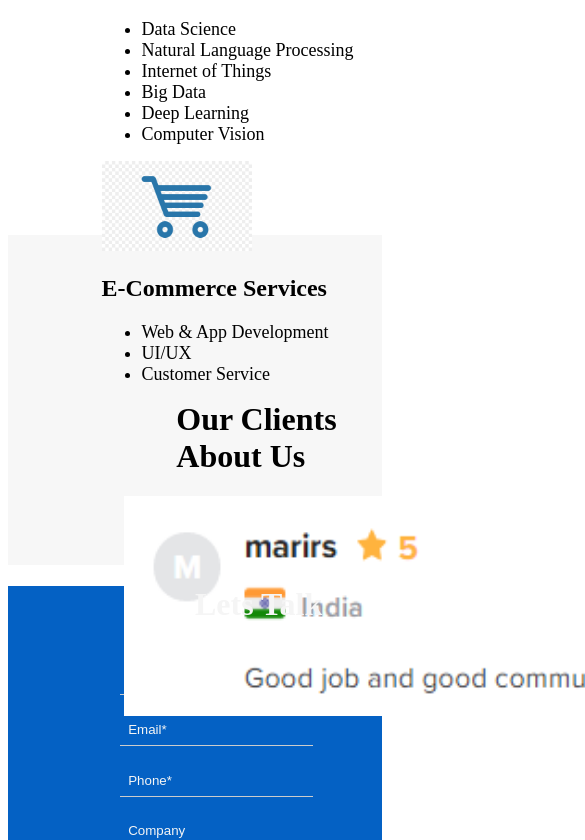
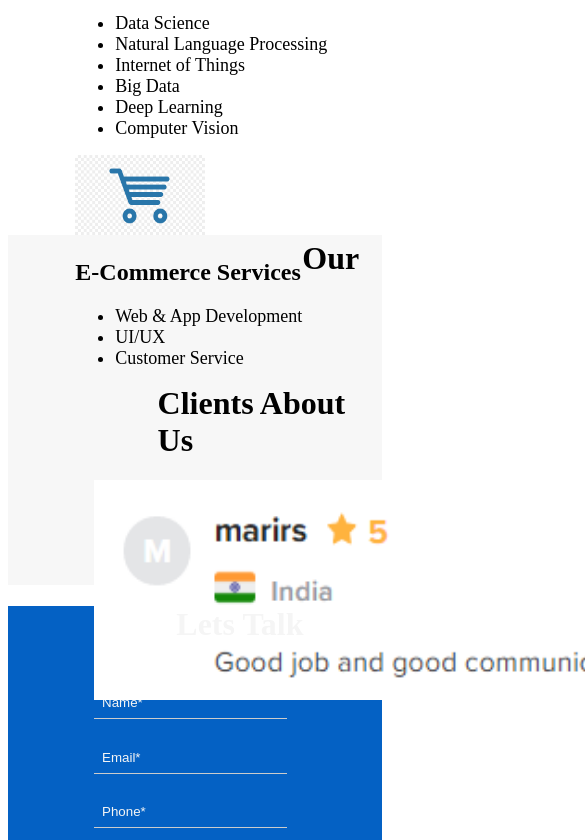
Before and after one commit to arsamawan/Miz-Corporate, an Angular app: page / in a window 390 px wide. Shown: the part 917-1757 px from the top of the page, 585 px wide, since content can reach past the window. Built offline with nearby package versions, Linux system fonts and the light colour scheme.

Commit message:
1024px Main

```diff
--- a/src/app/main/main.component.css
+++ b/src/app/main/main.component.css
@@ -113,6 +113,71 @@ Responsiveness for Laptops*/
 
 /*Responsiveness for Tablets*/
 @media screen and (max-width: 1024px) {
+  .service-main h1{
+    padding-left: 45%;
+    padding-top: 2%;
+  }
+  .service-main div {
+    float: left;
+    padding-left: 18%;
+  }
+  .service-main img{
+    width: 130px;
+    height: 80px;
+  }
+  .feedback{
+    margin-top: 270px;
+    height:350px;
+    background-color: #f7f7f7;
+  }
+  .feedback h1{
+    padding-left: 40%;
+    padding-top: 1.5%;
+  }
+  .feedback img{
+    margin-left: 23%;
+    height: 220px;
+  }
+  .contact-us{
+    height: 450px;
+    width: 100%;
+    background-color:#0461c4;
+
+  }
+  .contact-us h1{
+    padding-left: 45%;
+    color: whitesmoke;
+  }
+  input{
+    margin-left:23%;
+    margin-top:6%;
+    padding:8px;
+    display:block;
+    border:none;
+    border-bottom:1px solid #ccc;
+    background-color: #0461c4;
+    float: left;
+    color: whitesmoke;
+
+  }
+  .message{
+    width: 450px;
+    margin-left: 35%;
+    margin-top:20%;
+    padding:8px;
+    display:block;
+    border:none;
+    border-bottom:1px solid #ccc;
+    background-color: #0461c4;
+    color: whitesmoke;
+  }
+  .submit-button{
+    margin-left: 35%;
+    width: 450px;
+    background-color: #03478f;
+    height: 6vh;
+    color: #dddddd;
+  }
 
 }
 @media screen and (max-width: 770px) {
```
